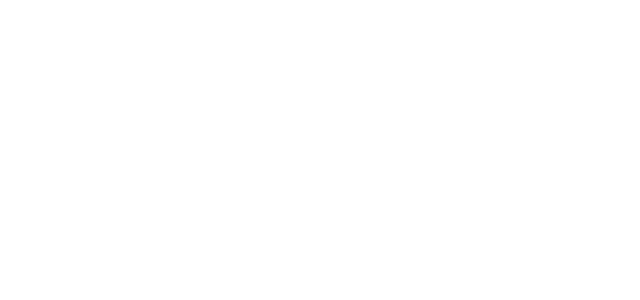
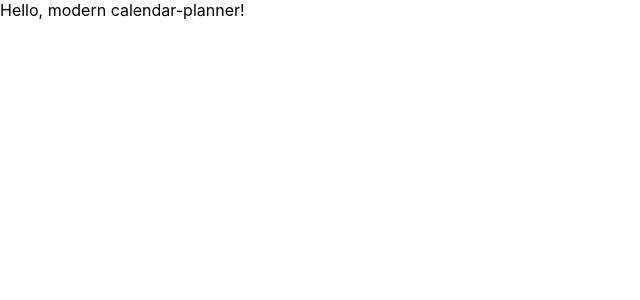
Before and after one commit to lonkidely/modern-calendar-planner, a React (Create React App) app: page / in a window 1280 px wide. Shown: the top 300 px of the page, without its empty margins (0-640 px from the left). Built offline with nearby package versions, Linux system fonts and the light colour scheme.

Commit message:
prepare to work

```diff
--- a/package.json
+++ b/package.json
@@ -12,6 +12,8 @@
     "@types/react-dom": "^18.2.4",
     "react": "^18.2.0",
     "react-dom": "^18.2.0",
+    "react-redux": "^8.0.5",
+    "react-router-dom": "^6.11.1",
     "react-scripts": "5.0.1",
     "typescript": "^4.9.5",
     "web-vitals": "^2.1.4"
--- a/src/index.tsx
+++ b/src/index.tsx
@@ -1,17 +1,20 @@
 import React from 'react';
 import ReactDOM from 'react-dom/client';
+import {createBrowserRouter, createRoutesFromElements, Route, RouterProvider} from "react-router-dom";
+
 import './index.css';
-import reportWebVitals from './reportWebVitals';
+import {MainPage} from "./views/MainPage/mainPage";
 
 const root = ReactDOM.createRoot(
-  document.getElementById('root') as HTMLElement
-);
-root.render(
-  <React.StrictMode>
-  </React.StrictMode>
+    document.getElementById('root') as HTMLElement
 );
 
-// If you want to start measuring performance in your app, pass a function
-// to log results (for example: reportWebVitals(console.log))
-// or send to an analytics endpoint. Learn more: https://bit.ly/CRA-vitals
-reportWebVitals();
+const router = createBrowserRouter(
+    createRoutesFromElements(
+        <Route path="/" element={ <MainPage /> }/>
+    )
+);
+
+root.render(
+    <RouterProvider router={router}/>
+);
--- a/src/reportWebVitals.ts
+++ /dev/null
@@ -1,15 +0,0 @@
-import { ReportHandler } from 'web-vitals';
-
-const reportWebVitals = (onPerfEntry?: ReportHandler) => {
-  if (onPerfEntry && onPerfEntry instanceof Function) {
-    import('web-vitals').then(({ getCLS, getFID, getFCP, getLCP, getTTFB }) => {
-      getCLS(onPerfEntry);
-      getFID(onPerfEntry);
-      getFCP(onPerfEntry);
-      getLCP(onPerfEntry);
-      getTTFB(onPerfEntry);
-    });
-  }
-};
-
-export default reportWebVitals;
--- /dev/null
+++ b/src/views/MainPage/mainPage.tsx
@@ -0,0 +1,9 @@
+import React from 'react';
+
+export const MainPage = () => {
+    return (
+        <div>
+            Hello, modern calendar-planner!
+        </div>
+    );
+};
```
Also changed, not shown: 1 other file (tests, documents, lock files or other folders).
